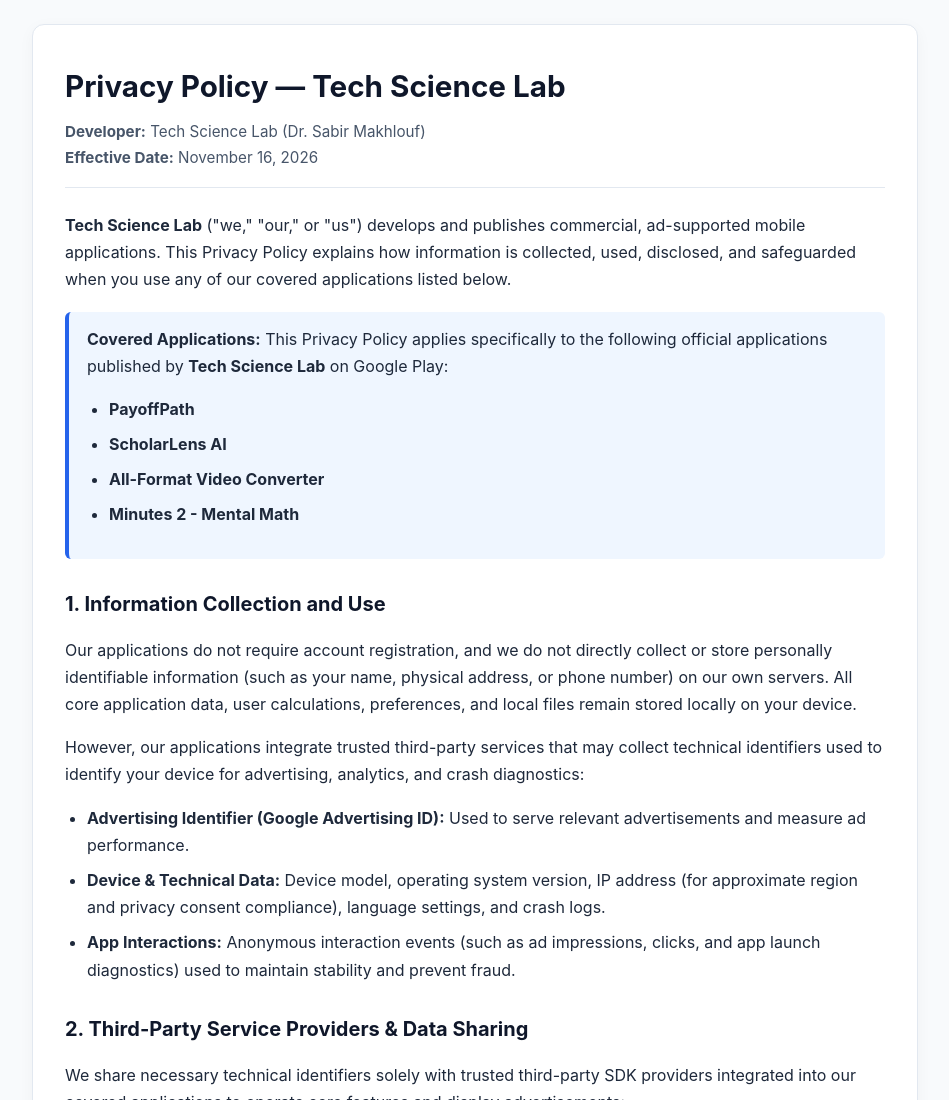
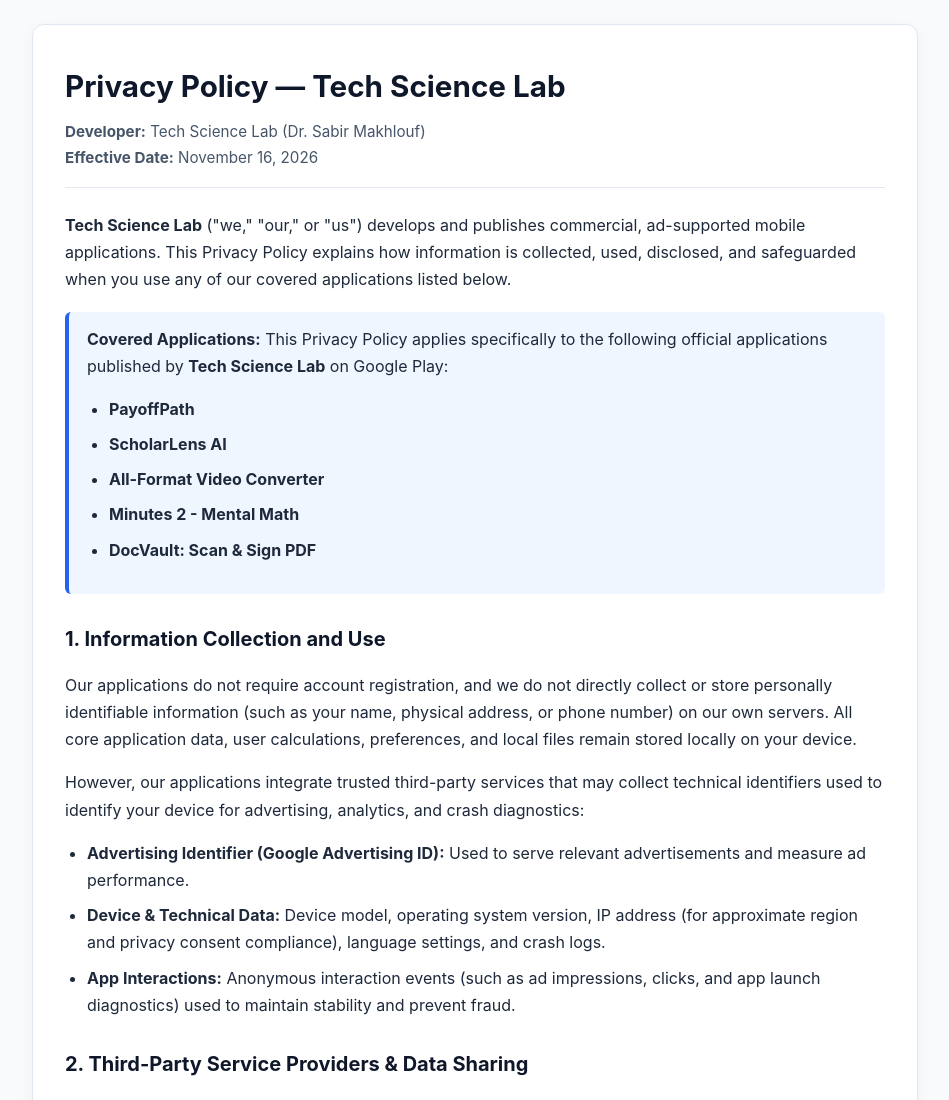
Before and after one commit to Sabir-Makhlouf/Sabir-Makhlouf.github.io, a plain HTML site: page privacy-policy.html in a window 1280 px wide. Shown: the top 1100 px of the page, without its empty margins (165-1114 px from the left). Drawn offline with Linux system fonts and the light colour scheme.

Commit message:
Update privacy-policy.html

```diff
--- a/privacy-policy.html
+++ b/privacy-policy.html
@@ -103,6 +103,8 @@
         <li><strong>ScholarLens AI</strong></li>
         <li><strong>All-Format Video Converter</strong></li>
         <li><strong>Minutes 2 - Mental Math</strong></li>
+        <li><strong>DocVault: Scan & Sign PDF</strong></li>
+
       </ul>
     </div>
 
```
